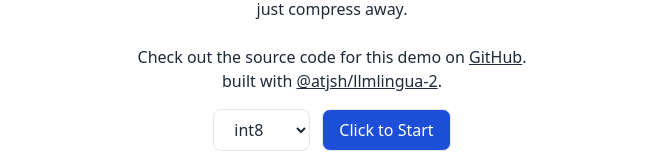
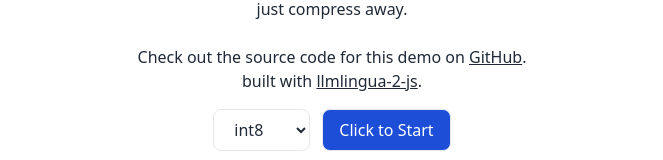
Before and after one commit to atjsh/llmlingua-2-js, a React (Vite) app in the folder examples/react-vite-webgpu/: page / in a window 1280 px wide. Shown: the part 289-449 px from the top of the page, without its empty margins (308-971 px from the left). Built offline with nearby package versions, Linux system fonts and the light colour scheme.

Commit message:
feat: update demo page design
Signed-off-by: 전성훈 / SUNG HOON CHON <letaem77@gmail.com>

```diff
--- a/examples/react-vite-webgpu/src/App.jsx
+++ b/examples/react-vite-webgpu/src/App.jsx
@@ -225,7 +225,7 @@ function App() {
                 rel="noreferrer"
                 className="underline"
               >
-                @atjsh/llmlingua-2
+                llmlingua-2-js
               </a>
               .
             </p>
```
